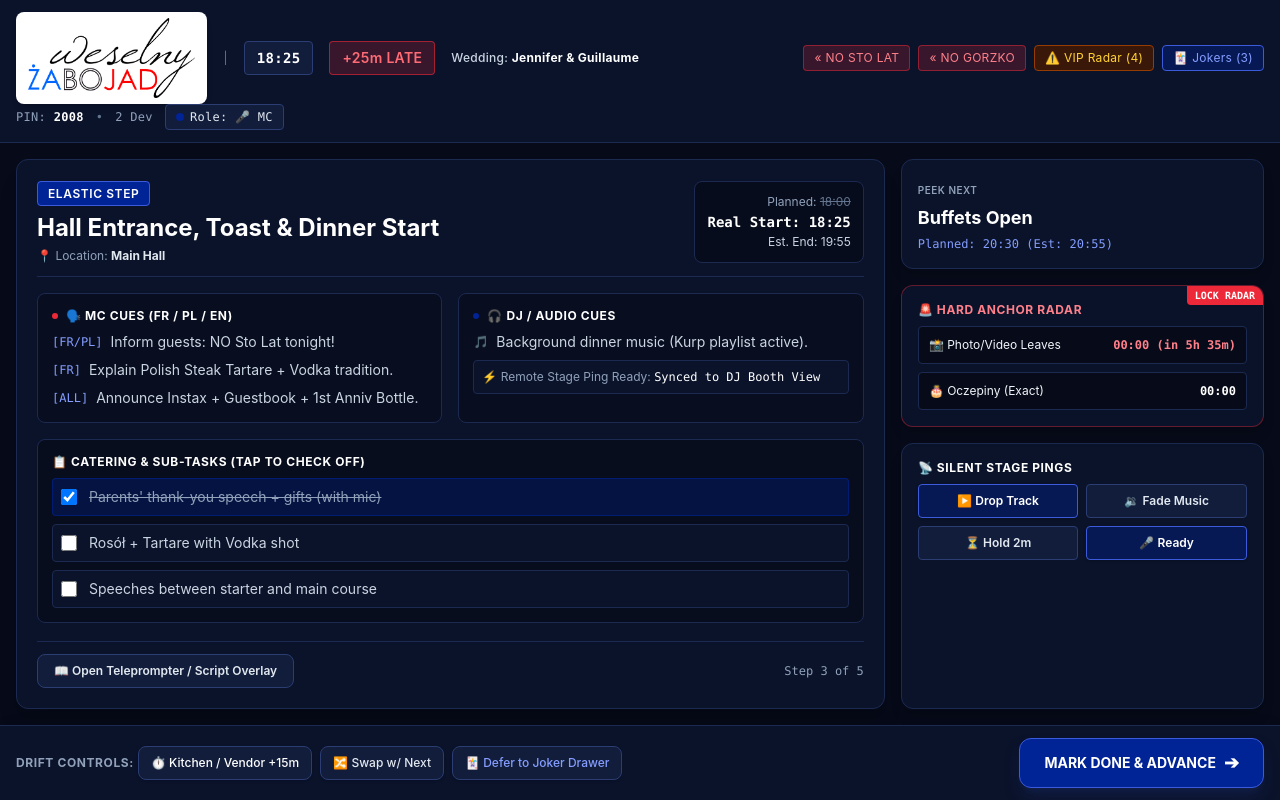
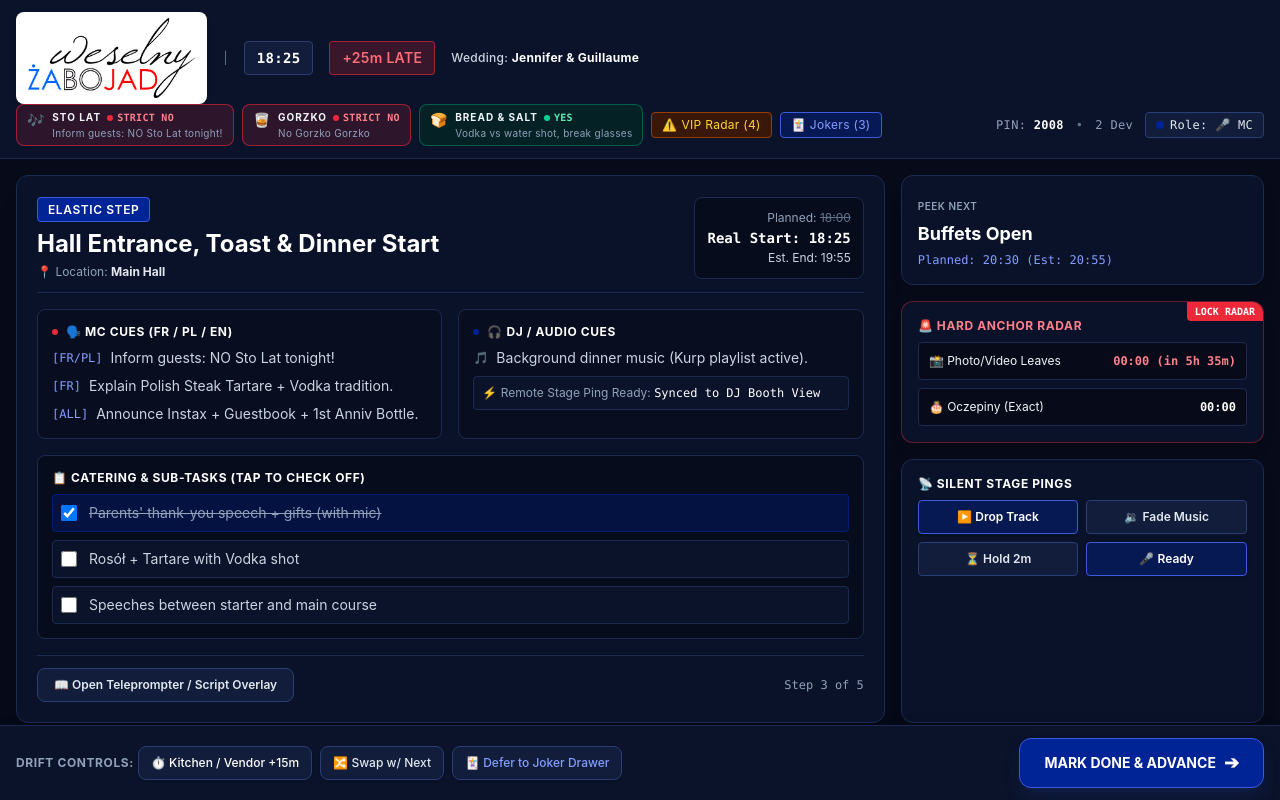
Before and after one commit to weselnyzabojad/weselny-zabojad-stage-deck, a React (Vite) app in the folder universal-wedding-stage-deck/: page / in a window 1280 px wide. Built offline with nearby package versions, Linux system fonts and the light colour scheme.

Commit message:
feat: add cultural hard-rules top bar (Sto Lat, Gorzko, Bread & Salt)

```diff
--- a/universal-wedding-stage-deck/src/App.jsx
+++ b/universal-wedding-stage-deck/src/App.jsx
@@ -1,5 +1,6 @@
 import React, { useState } from 'react';
 import logo from './assets/img/logo.png';
+import CulturalRulesBar from './components/CulturalRulesBar';
 
 export default function App() {
   const [weddingState, setWeddingState] = useState({
@@ -10,9 +11,9 @@ export default function App() {
     activeStepIndex: 2,
     driftMinutes: 25,
     culturalRules: {
-      stoLat: { status: "STRICT NO", note: "Inform guests: NO Sto Lat tonight!" },
-      gorzko: { status: "STRICT NO", note: "No Gorzko Gorzko" },
-      breadSalt: { status: "YES", note: "Vodka vs water shot" }
+      sto_lat: { status: "STRICT_NO", note: "Inform guests: NO Sto Lat tonight!" },
+      gorzko: { status: "STRICT_NO", note: "No Gorzko Gorzko" },
+      bread_salt: { status: "YES", note: "Vodka vs water shot, break glasses" }
     },
     vipRadarCount: 4,
     jokersCount: 3,
@@ -45,7 +46,7 @@ export default function App() {
   const nextStep = weddingState.steps[weddingState.activeStepIndex + 1] || { time: "23:30", title: "Late Night Party" };
 
   return (
-    <div className="min-h-screen bg-[#070b19] text-slate-100 font-body flex flex-col justify-between select-none overflow-hidden antialiased">
+    <div className="h-screen bg-[#070b19] text-slate-100 font-body flex flex-col justify-between select-none overflow-hidden antialiased">
 
       {/* ================= TOP BAR ================= */}
       <header className="bg-[#0b132b] border-b border-[#1c2a52] px-4 py-3 flex flex-wrap items-center justify-between text-xs font-heading tracking-wide">
@@ -63,9 +64,8 @@ export default function App() {
           <span className="text-slate-300 font-medium hidden md:inline">Wedding: <strong className="text-white">{weddingState.couple}</strong></span>
         </div>
 
-        <div className="flex items-center space-x-2 my-2 sm:my-0">
-          <span className="bg-[#ED2939]/20 border border-[#ED2939]/50 text-[#ff808a] px-2.5 py-1 rounded">« NO STO LAT</span>
-          <span className="bg-[#ED2939]/20 border border-[#ED2939]/50 text-[#ff808a] px-2.5 py-1 rounded">« NO GORZKO</span>
+        <div className="flex flex-wrap items-center gap-2 my-2 sm:my-0">
+          <CulturalRulesBar rules={weddingState.culturalRules} />
           <span className="bg-amber-950/80 border border-amber-800 text-amber-300 px-2.5 py-1 rounded cursor-pointer hover:bg-amber-900 transition">⚠️ VIP Radar ({weddingState.vipRadarCount})</span>
           <span className="bg-[#002395]/40 border border-[#3b5bdb] text-[#849dff] px-2.5 py-1 rounded cursor-pointer hover:bg-[#002395]/60 transition">🃏 Jokers ({weddingState.jokersCount})</span>
         </div>
@@ -82,7 +82,7 @@ export default function App() {
       </header>
 
       {/* ================= MAIN DASHBOARD (70% / 30% SPLIT) ================= */}
-      <main className="flex-1 grid grid-cols-1 lg:grid-cols-10 gap-4 p-4 max-h-[calc(100vh-125px)] overflow-y-auto">
+      <main className="flex-1 min-h-0 grid grid-cols-1 lg:grid-cols-10 gap-4 p-4 overflow-y-auto">
 
         {/* ACTIVE STEP (70% Width -> 7 cols on lg) */}
         <section className="lg:col-span-7 bg-[#0b132b]/95 border border-[#1c2a52] rounded-xl p-5 flex flex-col justify-between shadow-xl relative">
--- /dev/null
+++ b/universal-wedding-stage-deck/src/components/CulturalRulesBar.jsx
@@ -0,0 +1,120 @@
+const RULES = [
+  {
+    key: 'sto_lat',
+    label: 'Sto Lat',
+    icon: '🎶',
+    statusLabels: {
+      YES: 'YES',
+      YES_EXPLAIN: 'YES + EXPLAIN',
+      STRICT_NO: 'STRICT NO',
+      TBC: 'TBC',
+    },
+  },
+  {
+    key: 'gorzko',
+    label: 'Gorzko',
+    icon: '🥃',
+    statusLabels: {
+      YES: 'YES',
+      IF_GUESTS_START: 'GUESTS INITIATE',
+      STRICT_NO: 'STRICT NO',
+      TBC: 'TBC',
+    },
+  },
+  {
+    key: 'bread_salt',
+    label: 'Bread & Salt',
+    icon: '🍞',
+    statusLabels: {
+      YES: 'YES',
+      NO: 'NO',
+      TBC: 'TBC',
+    },
+  },
+];
+
+const TONES = {
+  yes: {
+    chip: 'border-emerald-700/70 bg-emerald-950/60',
+    text: 'text-emerald-300',
+    dot: 'bg-emerald-400',
+  },
+  conditional: {
+    chip: 'border-amber-700/70 bg-amber-950/70',
+    text: 'text-amber-300',
+    dot: 'bg-amber-400',
+  },
+  no: {
+    chip: 'border-[#ED2939]/60 bg-[#ED2939]/15',
+    text: 'text-[#ff808a]',
+    dot: 'bg-[#ED2939]',
+  },
+  pending: {
+    chip: 'border-[#2b3d73] bg-[#111d3b]',
+    text: 'text-slate-300',
+    dot: 'bg-slate-400',
+  },
+};
+
+function toneFor(status) {
+  if (status === 'YES' || status === 'YES_EXPLAIN') return 'yes';
+  if (status === 'IF_GUESTS_START' || status === 'TBC') return 'conditional';
+  if (status === 'STRICT_NO' || status === 'NO') return 'no';
+  return 'pending';
+}
+
+function labelFor(status) {
+  return status ? status.replaceAll('_', ' ') : 'TBC';
+}
+
+export default function CulturalRulesBar({ rules = {} }) {
+  return (
+    <section
+      aria-label="Cultural hard rules"
+      className="flex flex-wrap items-center gap-2"
+    >
+      {RULES.map(({ key, label, icon, statusLabels }) => {
+        const rule = rules[key] ?? {};
+        const status = (rule.status ?? 'TBC').replaceAll(' ', '_').toUpperCase();
+        const tone = toneFor(status);
+        const colors = TONES[tone];
+        const statusLabel = statusLabels[status] ?? labelFor(status);
+        const note = rule.note?.trim();
+        const description = `${label}: ${statusLabel}${note ? ` — ${note}` : ''}`;
+
+        return (
+          <div
+            key={key}
+            role="note"
+            aria-label={description}
+            title={description}
+            className={`flex items-start gap-2 rounded-lg border px-2.5 py-1.5 ${colors.chip}`}
+          >
+            <span aria-hidden="true" className="mt-0.5 text-sm leading-none">
+              {icon}
+            </span>
+            <div className="min-w-0">
+              <div className="flex items-baseline gap-1.5">
+                <span className="font-heading text-[10px] font-bold uppercase tracking-widest text-slate-100">
+                  {label}
+                </span>
+                <span className={`flex items-center gap-1 font-mono text-[10px] font-bold ${colors.text}`}>
+                  <span
+                    aria-hidden="true"
+                    className={`inline-block h-1.5 w-1.5 rounded-full ${colors.dot}`}
+                  />
+                  {statusLabel}
+                </span>
+              </div>
+              {note ? (
+                <p className="mt-0.5 hidden max-w-[190px] truncate text-[10px] leading-tight text-slate-400 sm:block">
+                  {note}
+                </p>
+              ) : null}
+            </div>
+          </div>
+        );
+      })}
+    </section>
+  );
+}
```
